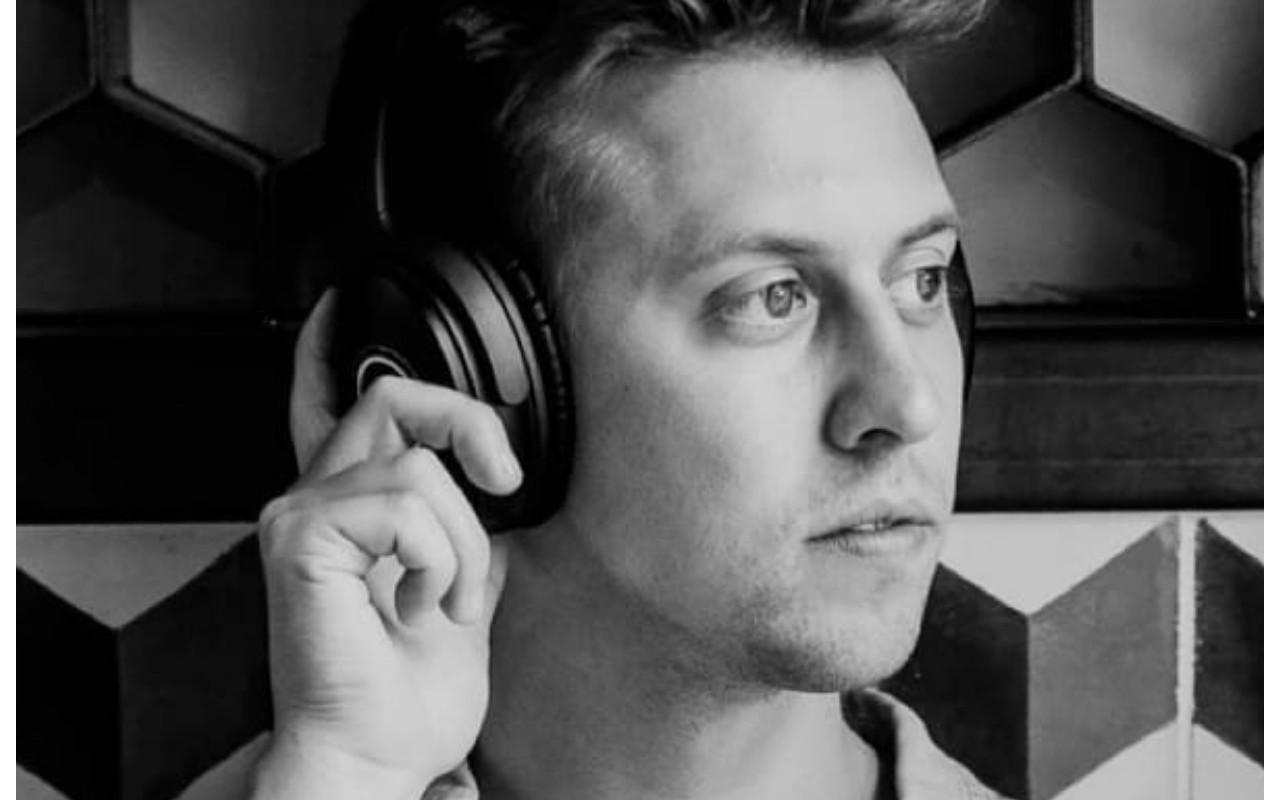
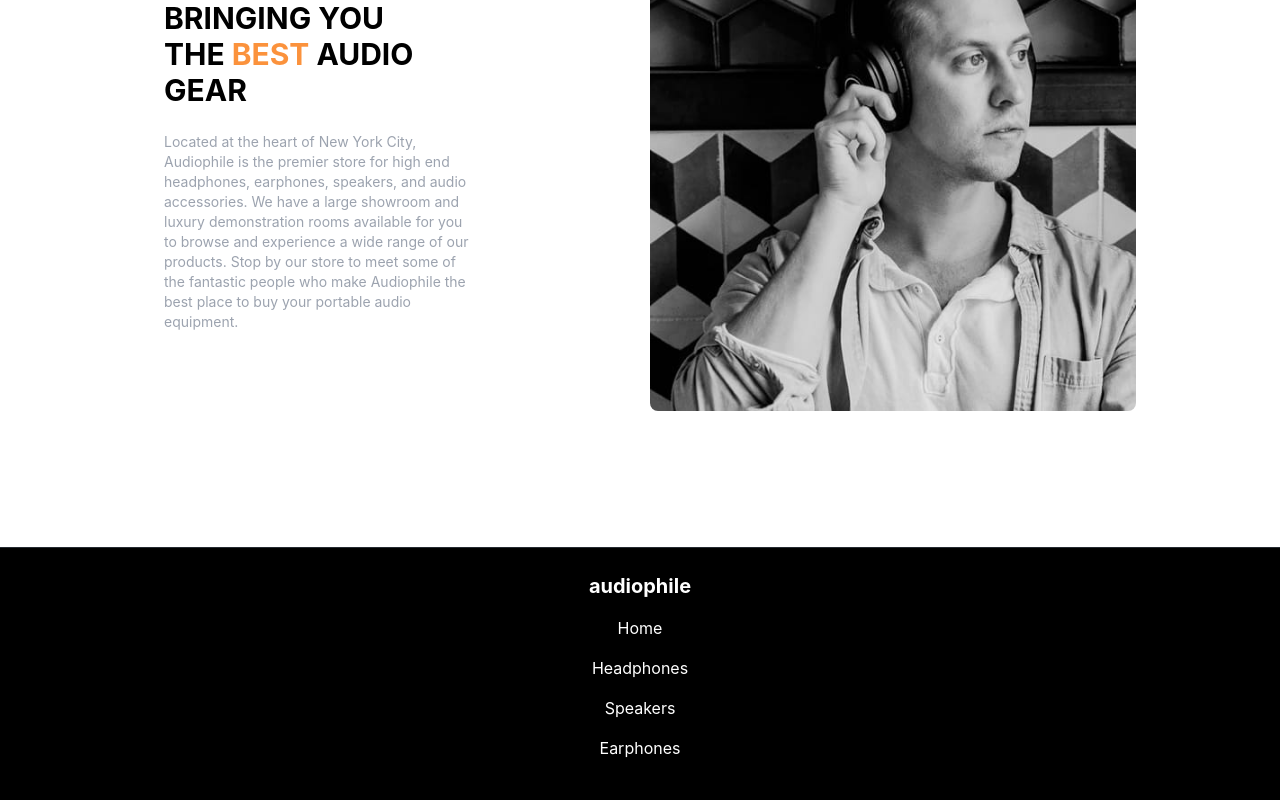
Before and after one commit to Brayheart/audiophile, a React (Create React App) app: page /checkout in a window 1280 px wide. Shown: the part 1180-1980 px from the top of the page. Built offline with nearby package versions, Linux system fonts and the light colour scheme.

Commit message:
footer elements

```diff
--- a/src/Components/Footer.js
+++ b/src/Components/Footer.js
@@ -1,25 +1,30 @@
 const Footer = () => {
   return (
     <div>
-      <div className="p-4">
-        <div
-          className="bg-cover bg-center rounded-lg"
-          style={{
-            backgroundImage: `url(${"/assets/shared/mobile/image-best-gear.jpg"})`,
-            paddingTop: "100%", // This sets the aspect ratio of the image container
-          }}
-        ></div>
-      </div>
-
-      <footer className="bg-black text-white p-10 text-center">
-        <div className="space-y-6">
+      <div className="p-4 my-20 lg:px-36 lg:flex lg:flex-row-reverse lg:w-full">
+        <picture className="lg:w-full">
+          <source
+            media="(min-width: 1024px)"
+            srcSet={"/assets/shared/desktop/image-best-gear.jpg"}
+          />
+          <source
+            media="(min-width: 768px)"
+            srcSet={"/assets/shared/tablet/image-best-gear.jpg"}
+          />
+          <img
+            src={"/assets/shared/mobile/image-best-gear.jpg"}
+            className="w-full h-auto rounded-lg mb-10 "
+          />
+        </picture>
+        <div className="space-y-6 p-5 text-center lg:text-left lg:w-full lg:flex lg:flex-col lg:justify-center">
           {/* Heading */}
-          <h2 className="text-3xl font-bold">
-            BRINGING YOU THE BEST AUDIO GEAR
+          <h2 className="text-3xl font-bold md:text-5xl md:px-10 lg:text-2xl lg:pl-0 lg:items-start lg:w-8/12 lg:text-3xl">
+            BRINGING YOU THE <span className="text-orange-400">BEST</span> AUDIO
+            GEAR
           </h2>
 
           {/* Description */}
-          <p className="text-gray-400">
+          <p className="text-gray-400 lg:text-sm lg:w-8/12">
             Located at the heart of New York City, Audiophile is the premier
             store for high end headphones, earphones, speakers, and audio
             accessories. We have a large showroom and luxury demonstration rooms
@@ -27,9 +32,12 @@ const Footer = () => {
             products. Stop by our store to meet some of the fantastic people who
             make Audiophile the best place to buy your portable audio equipment.
           </p>
+        </div>
+      </div>
 
+      <footer className="bg-white text-black text-center">
         {/* Logo and Links */}
-          <div>
+        <div className="bg-black text-white">
           <div className="py-6 border-t border-gray-600 border-opacity-50">
             {/* Logo */}
             <h3 className="text-xl font-bold mb-4">audiophile</h3>
@@ -62,10 +70,10 @@ const Footer = () => {
 
           {/* Lower Description */}
           <p className="text-gray-400 mt-6">
-              Audiophile is an all in one stop to fulfill your audio needs.
-              We're a small team of music lovers and sound specialists who are
-              devoted to helping you get the most out of personal audio. Come
-              and visit our demo facility - we're open 7 days a week.
+            Audiophile is an all in one stop to fulfill your audio needs. We're
+            a small team of music lovers and sound specialists who are devoted
+            to helping you get the most out of personal audio. Come and visit
+            our demo facility - we're open 7 days a week.
           </p>
         </div>
 
@@ -85,7 +93,6 @@ const Footer = () => {
           </div>
           <p className="text-gray-400">Copyright 2021. All Rights Reserved</p>
         </div>
-        </div>
       </footer>
     </div>
   );
--- a/src/Components/Home.js
+++ b/src/Components/Home.js
@@ -70,7 +70,7 @@ const Home = () => {
         </div>
       </div>
 
-      <div className="relative mx-5 mt-10 ">
+      <div className="relative mx-5 mt-10 lg:mx-36">
         <picture>
           <source
             media="(min-width: 1024px)"
@@ -92,15 +92,15 @@ const Home = () => {
         </div>
       </div>
 
-      <div className="flex flex-col md:flex-row">
-        <div className="p-5 md:w-[50%]">
+      <div className="flex flex-col md:flex-row lg:mx-36">
+        <div className="p-5 md:w-[50%] md:pr-0 lg:px-0">
           <img
             className="rounded-lg w-full"
             src={"assets/home/mobile/image-earphones-yx1.jpg"}
           ></img>
         </div>
 
-        <div className="flex justify-start items-center bg-gray-100 mx-5 rounded p-10 md:w-[50%] md:my-5 rounded-lg">
+        <div className="flex justify-start items-center bg-gray-100 mx-5 rounded p-10 md:w-[50%] md:my-5 rounded-lg lg:mr-0">
           <div className="text-start">
             <h2 className="text-2xl font-bold mb-4">YX1 EARPHONES</h2>
             <Link
```
Lines whose indentation alone changed are shown as unchanged.
